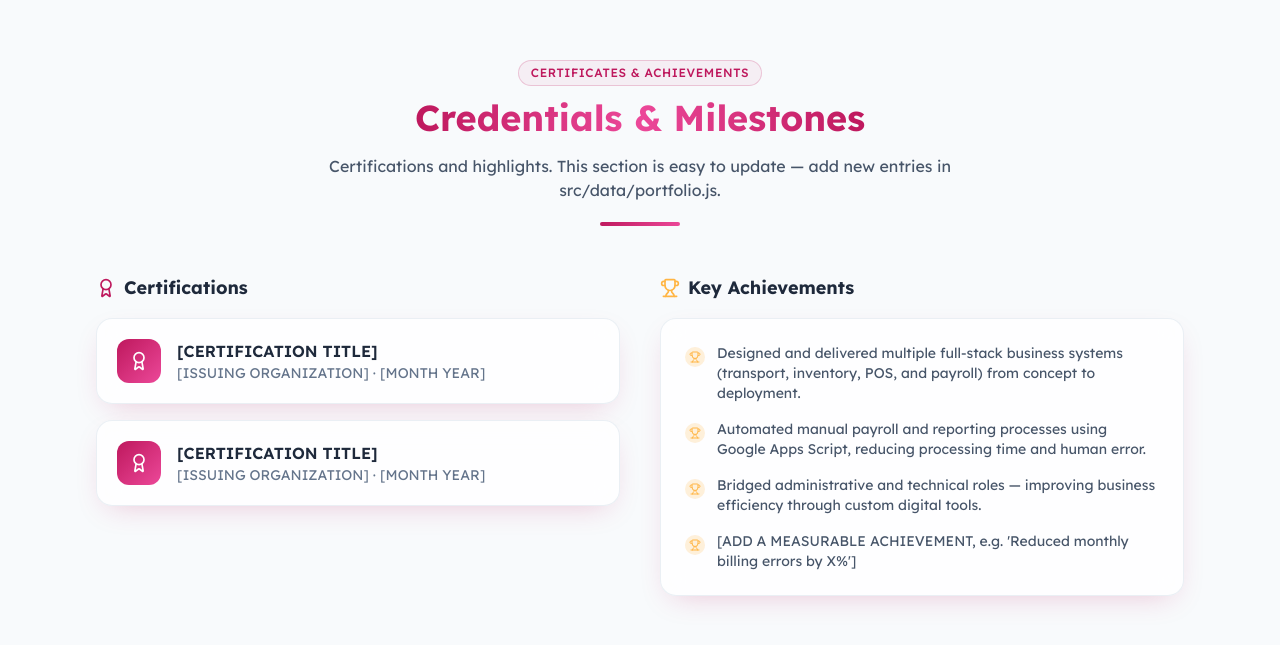
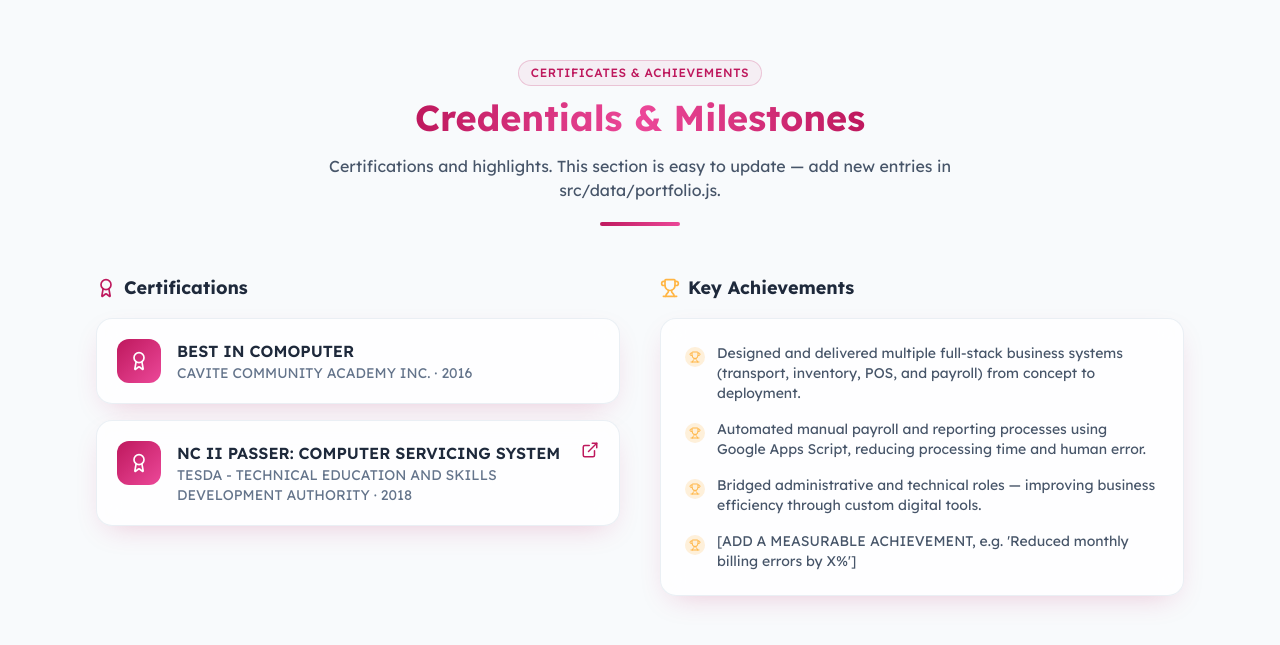
Before and after one commit to Rhealyn-V/villar-portfolio, a React (Vite) app: page / in a window 1280 px wide. Shown: the part 9603-10248 px from the top of the page. Built offline with nearby package versions, Linux system fonts and the light colour scheme.

Commit message:
Update portfolio.js

```diff
--- a/src/data/portfolio.js
+++ b/src/data/portfolio.js
@@ -286,7 +286,7 @@ export const projects = [
     ],
     category: "Full-Stack System",
     accent: "primary",
-    liveUrl: "https://drive.google.com/file/d/1aGKS4Wk70ExguzxeB5HpL9OgPZdUpl4h/view?usp=drive_link", // [ADD LIVE DEMO LINK]
+    liveUrl: "", // [ADD LIVE DEMO LINK]
     repoUrl: "", // [ADD GITHUB REPO LINK]
     image: "", // optional: path to a screenshot in /public
   },
@@ -309,7 +309,7 @@ export const projects = [
     ],
     category: "Full-Stack System",
     accent: "primary",
-    liveUrl: "", // [ADD LIVE DEMO LINK]
+    liveUrl: "https://drive.google.com/file/d/1aGKS4Wk70ExguzxeB5HpL9OgPZdUpl4h/view?usp=drive_link", // [ADD LIVE DEMO LINK]
     repoUrl: "", // [ADD GITHUB REPO LINK]
     image: "", // optional: path to a screenshot in /public
   },
@@ -398,16 +398,16 @@ export const education = [
 // ---------------------------------------------------------------------------
 export const certifications = [
   {
-    title: "[CERTIFICATION TITLE]",
-    issuer: "[ISSUING ORGANIZATION]",
-    date: "[MONTH YEAR]",
+    title: "BEST IN COMOPUTER",
+    issuer: "CAVITE COMMUNITY ACADEMY INC.",
+    date: "2016",
     credentialUrl: "", // optional link to certificate
   },
   {
-    title: "[CERTIFICATION TITLE]",
-    issuer: "[ISSUING ORGANIZATION]",
-    date: "[MONTH YEAR]",
-    credentialUrl: "",
+    title: "NC II PASSER: COMPUTER SERVICING SYSTEM",
+    issuer: "TESDA - TECHNICAL EDUCATION AND SKILLS DEVELOPMENT AUTHORITY",
+    date: "2018",
+    credentialUrl: "https://drive.google.com/file/d/1TqKaxmnD3lC-xyy-AuKSW4r3h66caVOV/view?usp=sharing",
   },
 ];
 
```
